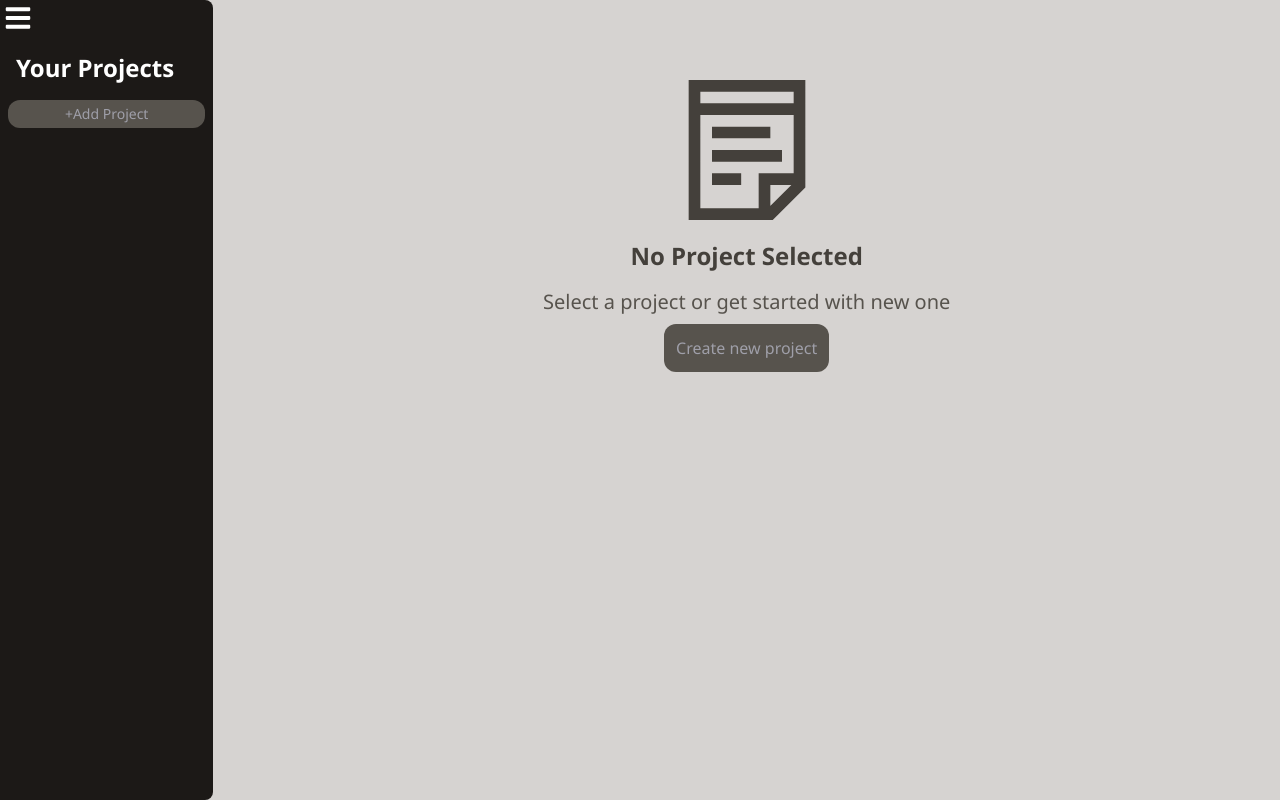
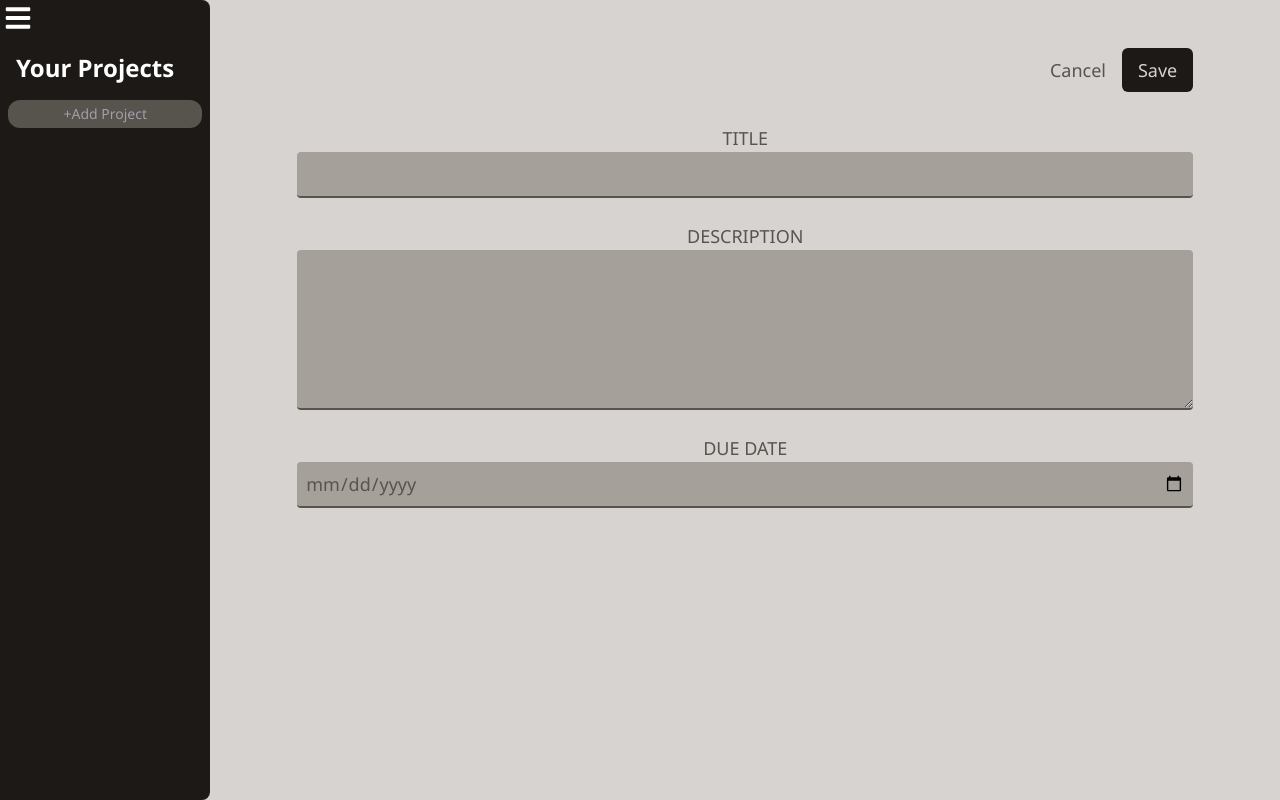
Before and after one commit to kielakjr/project-management-app, a React (Vite) app: page / in a window 1280 px wide. Both pictures are taken after a click on the button "+Add Project". Built offline with nearby package versions, Linux system fonts and the light colour scheme.

Commit message:
Added functions to buttons so you can change between default and adder

```diff
--- a/src/App.jsx
+++ b/src/App.jsx
@@ -2,12 +2,16 @@ import React from 'react'
 import Sidebar from './components/Sidebar'
 import ProjectAdder from './components/ProjectAdder'
 import Default from './components/Default'
+import { useState } from 'react'
 
 const App = () => {
+
+  const [showProjectAdder, setShowProjectAdder] = useState(false);
+
   return (
     <div className="flex flex-row" >
-      <Sidebar />
-      <Default />
+      <Sidebar setShowProjectAdder={setShowProjectAdder} />
+      {showProjectAdder ? <ProjectAdder setShowProjectAdder={setShowProjectAdder} /> : <Default setShowProjectAdder={setShowProjectAdder} />}
     </div>
   )
 }
--- a/src/components/Default.jsx
+++ b/src/components/Default.jsx
@@ -1,13 +1,13 @@
 import React from 'react'
 import { GrNotes } from "react-icons/gr";
 
-const Default = () => {
+const Default = ({ setShowProjectAdder }) => {
   return (
     <div className="flex flex-col w-full h-screen items-center">
       <GrNotes className="mt-20 mb-5 size-20 md:size-35 text-stone-700" />
       <h1 className="text-stone-700 font-semibold text-2xl mb-4">No Project Selected</h1>
       <h2 className="text-stone-600 text-xl mb-2 text-center mx-1">Select a project or get started with new one</h2>
-      <button className="w-auto p-3 bg-stone-600 rounded-xl mx-5 text-base text-zinc-400 cursor-pointer">Create new project</button>
+      <button className="w-auto p-3 bg-stone-600 rounded-xl mx-5 text-base text-zinc-400 cursor-pointer" onClick={ () => setShowProjectAdder(true)}>Create new project</button>
     </div>
   )
 }
--- a/src/components/ProjectAdder.jsx
+++ b/src/components/ProjectAdder.jsx
@@ -2,11 +2,11 @@ import React from 'react'
 
 const inputStyles = "bg-stone-400 border-b-2 rounded w-full max-w-4xl p-2 focus:outline-none focus:ring-2 focus:ring-stone-600 md:mx-auto mb-6";
 
-const ProjectAdder = () => {
+const ProjectAdder = ({ setShowProjectAdder }) => {
   return (
-    <div className='w-4/5 left-1/5 text-lg text-stone-600 flex flex-col p-4 md:p-12 items-center h-screen overflow-y-auto mx-auto'>
+    <div className='w-full left-1/5 text-lg text-stone-600 flex flex-col p-4 md:p-12 items-center h-screen overflow-y-auto mx-auto'>
       <div className="flex flex-row justify-end gap-4 mb-8 w-full max-w-4xl">
-        <button className="cursor-pointer">Cancel</button>
+        <button className="cursor-pointer" onClick={() => setShowProjectAdder(false)}>Cancel</button>
         <button className='bg-stone-900 p-2 px-4 rounded-md text-stone-300 cursor-pointer'>Save</button>
       </div>
       <h1>TITLE</h1>
--- a/src/components/Sidebar.jsx
+++ b/src/components/Sidebar.jsx
@@ -1,7 +1,7 @@
 import React, { useState } from 'react'
 import { FaBars } from 'react-icons/fa'
 
-const Sidebar = () => {
+const Sidebar = ( { setShowProjectAdder }) => {
 
   const [isOpen, setIsOpen] = useState(true)
 
@@ -12,7 +12,7 @@ const Sidebar = () => {
       {isOpen &&
         <>
           <h1 className="text-white text-lg md:text-2xl font-bold p-4">Your Projects</h1>
-          <button className="w-auto bg-stone-600 p-1 rounded-xl mx-2 text-sm text-zinc-400 cursor-pointer">+Add Project</button>
+          <button className="w-auto bg-stone-600 p-1 rounded-xl mx-2 text-sm text-zinc-400 cursor-pointer" onClick={ () => {setShowProjectAdder(true)}}>+Add Project</button>
         </>
       }
     </div>
```
